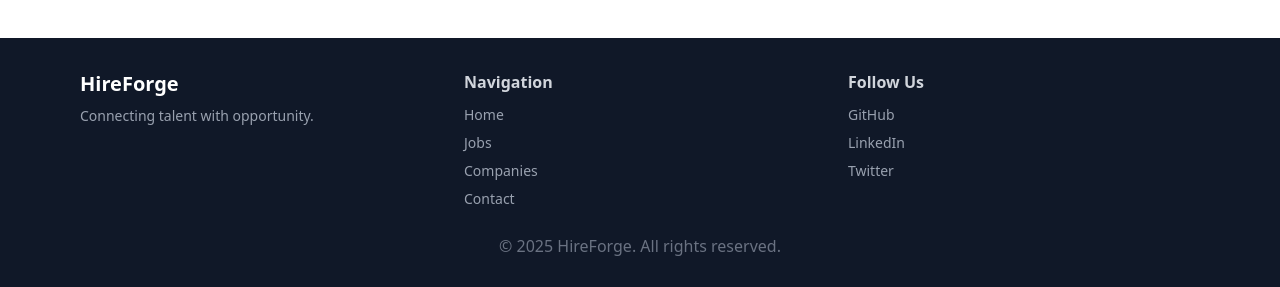
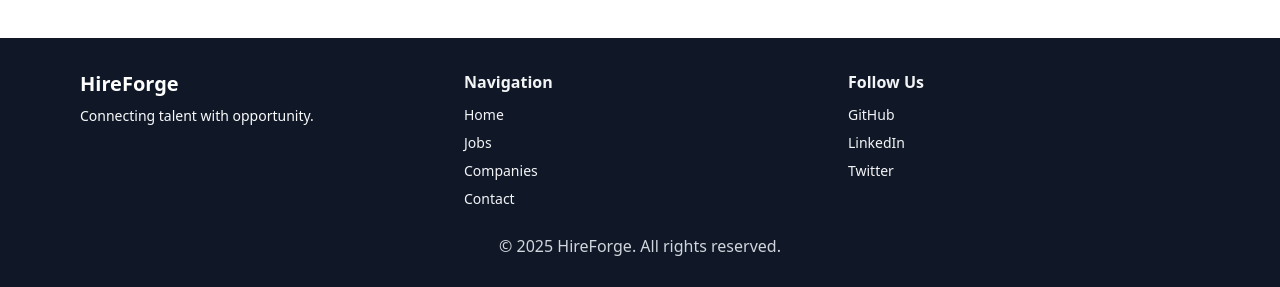
Before and after one commit to Hsinha11/HireForge, a Next.js app: page / in a window 1280 px wide. Shown: the part 1211-1498 px from the top of the page. Built offline with nearby package versions, Linux system fonts and the light colour scheme.

Commit message:
fix accessibilty

```diff
--- a/src/components/Footer.tsx
+++ b/src/components/Footer.tsx
@@ -9,33 +9,33 @@ export default function Footer() {
         {/* Branding */}
         <div>
           <h2 className="text-xl font-bold">HireForge</h2>
-          <p className="text-sm text-gray-400 mt-2">Connecting talent with opportunity.</p>
+          <p className="text-sm text-gray-50 mt-2">Connecting talent with opportunity.</p>
         </div>
 
         {/* Navigation */}
         <div>
-          <h3 className="font-semibold text-gray-300 mb-2">Navigation</h3>
+          <h3 className="font-semibold text-gray-100 mb-2">Navigation</h3>
           <ul className="space-y-1">
-            <li><Link href="/" className="text-sm text-gray-400 hover:text-white">Home</Link></li>
-            <li><Link href="/jobs" className="text-sm text-gray-400 hover:text-white">Jobs</Link></li>
-            <li><Link href="/companies" className="text-sm text-gray-400 hover:text-white">Companies</Link></li>
-            <li><Link href="/contact" className="text-sm text-gray-400 hover:text-white">Contact</Link></li>
+            <li><Link href="/" className="text-sm text-gray-100 hover:text-white">Home</Link></li>
+            <li><Link href="/jobs" className="text-sm text-gray-100 hover:text-white">Jobs</Link></li>
+            <li><Link href="/companies" className="text-sm text-gray-100 hover:text-white">Companies</Link></li>
+            <li><Link href="/contact" className="text-sm text-gray-100 hover:text-white">Contact</Link></li>
           </ul>
         </div>
 
         {/* Socials */}
         <div>
-          <h3 className="font-semibold text-gray-300 mb-2">Follow Us</h3>
+          <h3 className="font-semibold text-gray-100 mb-2">Follow Us</h3>
           <ul className="space-y-1">
-            <li><a href="#" className="text-sm text-gray-400 hover:text-white">GitHub</a></li>
-            <li><a href="#" className="text-sm text-gray-400 hover:text-white">LinkedIn</a></li>
-            <li><a href="#" className="text-sm text-gray-400 hover:text-white">Twitter</a></li>
+            <li><a href="#" className="text-sm text-gray-100 hover:text-white">GitHub</a></li>
+            <li><a href="#" className="text-sm text-gray-100 hover:text-white">LinkedIn</a></li>
+            <li><a href="#" className="text-sm text-gray-100 hover:text-white">Twitter</a></li>
           </ul>
         </div>
       </div>
 
       {/* Copyright */}
-      <div className="text-center text-md text-gray-500 mt-6">
+      <div className="text-center text-md text-gray-300 mt-6">
         © {new Date().getFullYear()} HireForge. All rights reserved.
       </div>
     </footer>
```
